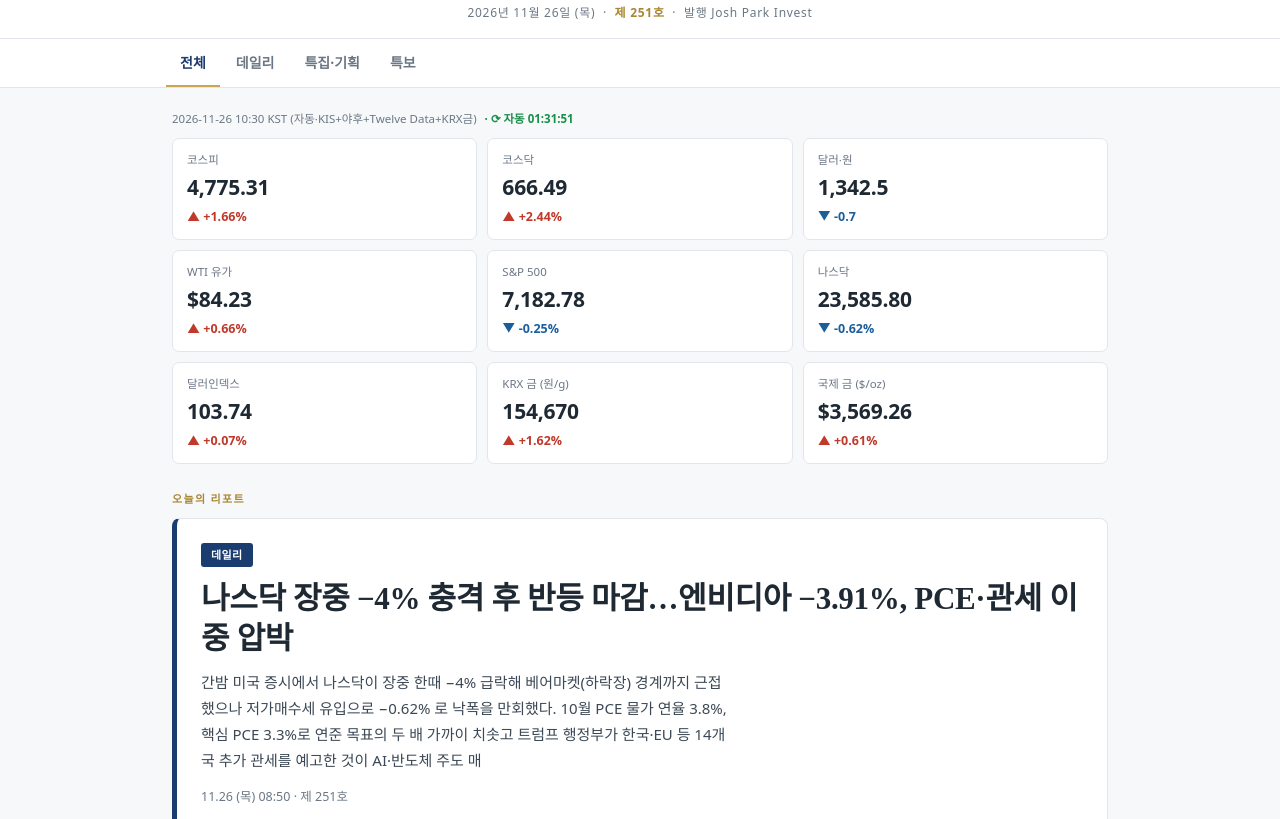
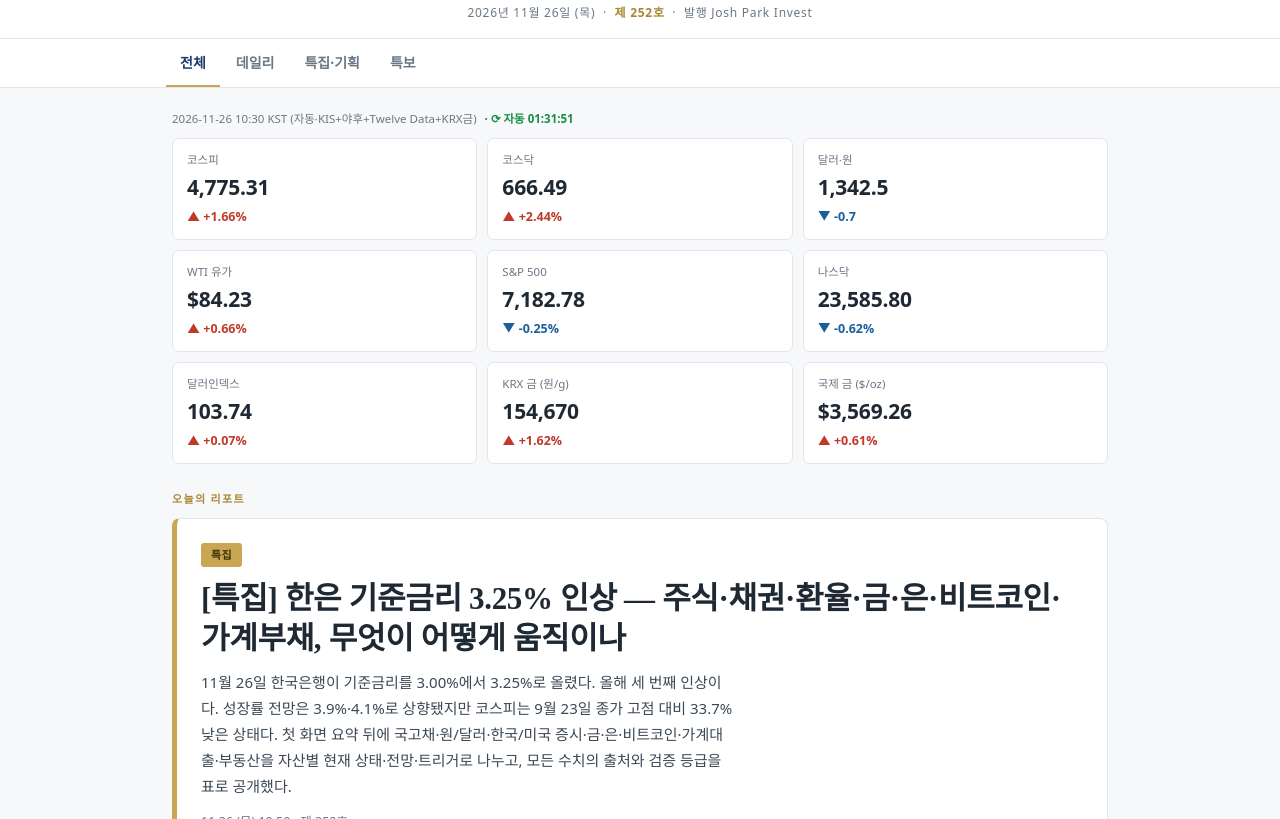
Before and after one commit to joshparkkorea-arch/PDTI, a plain HTML site: page index.html in a window 1280 px wide. Shown: the part 123-942 px from the top of the page. Drawn offline with nearby package versions, Linux system fonts and the light colour scheme; no server answers; a web font is replaced by a local one.

Commit message:
index: 제252호 특집 반영 (build_site 재생성)

```diff
--- a/index.html
+++ b/index.html
@@ -125,22 +125,22 @@
     <div class="mast-in">
       <a class="wordmark" href="/">INVEST&nbsp;STORY</a>
       <div class="submast">투자이야기 · 데일리 인베스트먼트 리포트</div>
-      <div class="issueline">2026년 11월 26일 (목) &nbsp;·&nbsp; <b>제 251호</b> &nbsp;·&nbsp; 발행 Josh Park Invest</div>
+      <div class="issueline">2026년 11월 26일 (목) &nbsp;·&nbsp; <b>제 252호</b> &nbsp;·&nbsp; 발행 Josh Park Invest</div>
     </div>
   </header>
 
   <nav class="topnav"><div class="topnav-in"><button class="tab on" data-tab="all">전체</button><button class="tab" data-tab="daily">데일리</button><button class="tab" data-tab="special">특집·기획</button><button class="tab" data-tab="flash">특보</button></div></nav>
 
   <main class="wrap">
-    <div class="tk-status"><span id="tk-asof">2026-11-26 08:50 KST (자동·야후+KRX금)</span><span id="tk-live"></span></div>
-    <div class="stats"><div class="stat" data-n="KOSPI"><span class="stat-n">코스피</span><span class="stat-v">4,697.51</span><span class="stat-c down">▼&nbsp;-6.16%</span></div><div class="stat" data-n="KOSDAQ"><span class="stat-n">코스닥</span><span class="stat-v">650.64</span><span class="stat-c up">▲&nbsp;+2.39%</span></div><div class="stat" data-n="USD/KRW"><span class="stat-n">달러·원</span><span class="stat-v">1,345.1</span><span class="stat-c up">▲&nbsp;+4.0</span></div><div class="stat" data-n="WTI"><span class="stat-n">WTI 유가</span><span class="stat-v">$84.00</span><span class="stat-c up">▲&nbsp;+0.38%</span></div><div class="stat" data-n="S&amp;P 500"><span class="stat-n">S&amp;P 500</span><span class="stat-v">7,182.78</span><span class="stat-c down">▼&nbsp;-0.25%</span></div><div class="stat" data-n="나스닥"><span class="stat-n">나스닥</span><span class="stat-v">23,585.80</span><span class="stat-c down">▼&nbsp;-0.62%</span></div><div class="stat" data-n="달러인덱스"><span class="stat-n">달러인덱스</span><span class="stat-v">103.70</span><span class="stat-c down">▼&nbsp;-0.11%</span></div><div class="stat" data-n="KRX 금"><span class="stat-n">KRX 금 (원/g)</span><span class="stat-v">152,200</span><span class="stat-c flat">·&nbsp;0.00%</span></div><div class="stat" data-n="국제 금"><span class="stat-n">국제 금 ($/oz)</span><span class="stat-v">$3,569.97</span><span class="stat-c up">▲&nbsp;+0.63%</span></div></div>
+    <div class="tk-status"><span id="tk-asof">2026-11-26 10:30 KST (자동·KIS+야후+Twelve Data+KRX금)</span><span id="tk-live"></span></div>
+    <div class="stats"><div class="stat" data-n="KOSPI"><span class="stat-n">코스피</span><span class="stat-v">4,775.31</span><span class="stat-c up">▲&nbsp;+1.66%</span></div><div class="stat" data-n="KOSDAQ"><span class="stat-n">코스닥</span><span class="stat-v">666.49</span><span class="stat-c up">▲&nbsp;+2.44%</span></div><div class="stat" data-n="USD/KRW"><span class="stat-n">달러·원</span><span class="stat-v">1,342.5</span><span class="stat-c down">▼&nbsp;-0.7</span></div><div class="stat" data-n="WTI"><span class="stat-n">WTI 유가</span><span class="stat-v">$84.23</span><span class="stat-c up">▲&nbsp;+0.66%</span></div><div class="stat" data-n="S&amp;P 500"><span class="stat-n">S&amp;P 500</span><span class="stat-v">7,182.78</span><span class="stat-c down">▼&nbsp;-0.25%</span></div><div class="stat" data-n="나스닥"><span class="stat-n">나스닥</span><span class="stat-v">23,585.80</span><span class="stat-c down">▼&nbsp;-0.62%</span></div><div class="stat" data-n="달러인덱스"><span class="stat-n">달러인덱스</span><span class="stat-v">103.74</span><span class="stat-c up">▲&nbsp;+0.07%</span></div><div class="stat" data-n="KRX 금"><span class="stat-n">KRX 금 (원/g)</span><span class="stat-v">154,670</span><span class="stat-c up">▲&nbsp;+1.62%</span></div><div class="stat" data-n="국제 금"><span class="stat-n">국제 금 ($/oz)</span><span class="stat-v">$3,569.26</span><span class="stat-c up">▲&nbsp;+0.61%</span></div></div>
 
     <div class="sec-k" id="feat-k">오늘의 리포트</div>
-    <div id="features"><a class="feature cat-daily" href="newsletters/2026-11-26-open.html" style="--cat:#1B3C6E" data-feat="all" data-label="오늘의 리포트" data-file="newsletters/2026-11-26-open.html">
-  <span class="feat-tag" style="background:#1B3C6E;color:#ffffff">데일리</span>
-  <h2 class="feat-title">나스닥 장중 −4% 충격 후 반등 마감…엔비디아 −3.91%, PCE·관세 이중 압박</h2>
-  <p class="feat-sum">간밤 미국 증시에서 나스닥이 장중 한때 −4% 급락해 베어마켓(하락장) 경계까지 근접했으나 저가매수세 유입으로 −0.62% 로 낙폭을 만회했다. 10월 PCE 물가 연율 3.8%, 핵심 PCE 3.3%로 연준 목표의 두 배 가까이 치솟고 트럼프 행정부가 한국·EU 등 14개국 추가 관세를 예고한 것이 AI·반도체 주도 매</p>
-  <span class="feat-meta">11.26 (목) 08:50 · 제 251호</span>
+    <div id="features"><a class="feature cat-special" href="newsletters/2026-11-26-special-bok-hike-impact.html" style="--cat:#C9A654" data-feat="all" data-label="오늘의 리포트" data-file="newsletters/2026-11-26-special-bok-hike-impact.html">
+  <span class="feat-tag" style="background:#C9A654;color:#3d2f08">특집</span>
+  <h2 class="feat-title">[특집] 한은 기준금리 3.25% 인상 — 주식·채권·환율·금·은·비트코인·가계부채, 무엇이 어떻게 움직이나</h2>
+  <p class="feat-sum">11월 26일 한국은행이 기준금리를 3.00%에서 3.25%로 올렸다. 올해 세 번째 인상이다. 성장률 전망은 3.9%·4.1%로 상향됐지만 코스피는 9월 23일 종가 고점 대비 33.7% 낮은 상태다. 첫 화면 요약 뒤에 국고채·원/달러·한국/미국 증시·금·은·비트코인·가계대출·부동산을 자산별 현재 상태·전망·트리거로 나누고, 모든 수치의 출처와 검증 등급을 표로 공개했다.</p>
+  <span class="feat-meta">11.26 (목) 10:50 · 제 252호</span>
   <span class="feat-cta">전문 읽기 →</span>
 </a><a class="feature cat-daily" href="newsletters/2026-11-26-open.html" style="--cat:#1B3C6E" data-feat="daily" data-label="오늘의 리포트" data-file="newsletters/2026-11-26-open.html" hidden>
   <span class="feat-tag" style="background:#1B3C6E;color:#ffffff">데일리</span>
@@ -148,11 +148,11 @@
   <p class="feat-sum">간밤 미국 증시에서 나스닥이 장중 한때 −4% 급락해 베어마켓(하락장) 경계까지 근접했으나 저가매수세 유입으로 −0.62% 로 낙폭을 만회했다. 10월 PCE 물가 연율 3.8%, 핵심 PCE 3.3%로 연준 목표의 두 배 가까이 치솟고 트럼프 행정부가 한국·EU 등 14개국 추가 관세를 예고한 것이 AI·반도체 주도 매</p>
   <span class="feat-meta">11.26 (목) 08:50 · 제 251호</span>
   <span class="feat-cta">전문 읽기 →</span>
-</a><a class="feature cat-special" href="newsletters/2026-11-06-special-midterm-17-assets.html" style="--cat:#C9A654" data-feat="special" data-label="최신 리포트" data-file="newsletters/2026-11-06-special-midterm-17-assets.html" hidden>
+</a><a class="feature cat-special" href="newsletters/2026-11-26-special-bok-hike-impact.html" style="--cat:#C9A654" data-feat="special" data-label="오늘의 리포트" data-file="newsletters/2026-11-26-special-bok-hike-impact.html" hidden>
   <span class="feat-tag" style="background:#C9A654;color:#3d2f08">특집</span>
-  <h2 class="feat-title">[특집] 미국 중간선거 블루웨이브, 17개 자산의 1개월·6개월·1년·5년</h2>
-  <p class="feat-sum">민주당의 상·하원 장악 뒤 시장은 하루 안도했다가 AI 데이터센터 규제 공포에 무너졌다. 코스피는 서킷브레이커 끝에 5,059(−6.02%)로 마감. 한국 투자자 시선으로 코스피·원·달러 환율(달러원)·삼성전자·SK하이닉스부터 S&amp;P 500·엔비디아·미 국채, 원유·금·구리, 비트코인까지 17개 자산의 현재와 기간별 3대 시나리오·트리거. 어려운 용어는 눌러서 바로 확인.</p>
-  <span class="feat-meta">11.06 (금) 11:00 · 제 223호</span>
+  <h2 class="feat-title">[특집] 한은 기준금리 3.25% 인상 — 주식·채권·환율·금·은·비트코인·가계부채, 무엇이 어떻게 움직이나</h2>
+  <p class="feat-sum">11월 26일 한국은행이 기준금리를 3.00%에서 3.25%로 올렸다. 올해 세 번째 인상이다. 성장률 전망은 3.9%·4.1%로 상향됐지만 코스피는 9월 23일 종가 고점 대비 33.7% 낮은 상태다. 첫 화면 요약 뒤에 국고채·원/달러·한국/미국 증시·금·은·비트코인·가계대출·부동산을 자산별 현재 상태·전망·트리거로 나누고, 모든 수치의 출처와 검증 등급을 표로 공개했다.</p>
+  <span class="feat-meta">11.26 (목) 10:50 · 제 252호</span>
   <span class="feat-cta">전문 읽기 →</span>
 </a><a class="feature cat-flash" href="newsletters/2026-07-16-flash-bok-rate-hike.html" style="--cat:#C0392B" data-feat="flash" data-label="최신 리포트" data-file="newsletters/2026-07-16-flash-bok-rate-hike.html" hidden>
   <span class="feat-tag" style="background:#C0392B;color:#ffffff">특보</span>
@@ -163,7 +163,12 @@
 </a></div>
 
     <div class="sec-k" id="grid-k">최신 글</div>
-    <div class="cardgrid" id="cardgrid"><a class="ncard" href="newsletters/2026-11-26-open.html" data-cat="daily" data-file="newsletters/2026-11-26-open.html">
+    <div class="cardgrid" id="cardgrid"><a class="ncard" href="newsletters/2026-11-26-special-bok-hike-impact.html" data-cat="special" data-file="newsletters/2026-11-26-special-bok-hike-impact.html">
+  <span class="ncard-tag" style="background:#C9A654;color:#3d2f08">특집</span>
+  <span class="ncard-title">[특집] 한은 기준금리 3.25% 인상 — 주식·채권·환율·금·은·비트코인·가계부채, 무엇이 어떻게 움직이나</span>
+  <span class="ncard-sum">11월 26일 한국은행이 기준금리를 3.00%에서 3.25%로 올렸다. 올해 세 번째 인상이다. 성장률 전망은 3.9%·4.1%로 상향됐지만 코스피는 9월 23일 종가 고점 대비 33.7% 낮은 상태다. 첫 화면 요약 뒤에 국고채·원/달러·한국/미국 증시·금·은·비트코인·가계대출·부동산을 자산별 현재 상태·전망·트리거로 나누고, 모든 수치의 출처와 검증 등급을 표로 공개했다.</span>
+  <span class="ncard-meta">2026년 11월 26일 (목) 10:50 · 제 252호</span>
+</a><a class="ncard" href="newsletters/2026-11-26-open.html" data-cat="daily" data-file="newsletters/2026-11-26-open.html">
   <span class="ncard-tag" style="background:#1B3C6E;color:#ffffff">데일리</span>
   <span class="ncard-title">나스닥 장중 −4% 충격 후 반등 마감…엔비디아 −3.91%, PCE·관세 이중 압박</span>
   <span class="ncard-sum">간밤 미국 증시에서 나스닥이 장중 한때 −4% 급락해 베어마켓(하락장) 경계까지 근접했으나 저가매수세 유입으로 −0.62% 로 낙폭을 만회했다. 10월 PCE 물가 연율 3.8%, 핵심 PCE 3.3%로 연준 목표의 두 배 가까이 치솟고 트럼프 행정부가 한국·EU 등 14개국 추가 관세를 예고한 것이 AI·반도체 주도 매</span>
```
